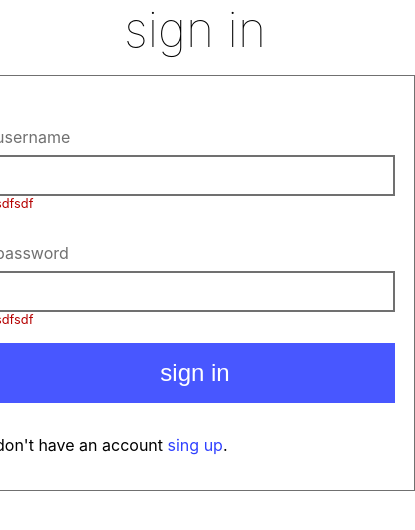
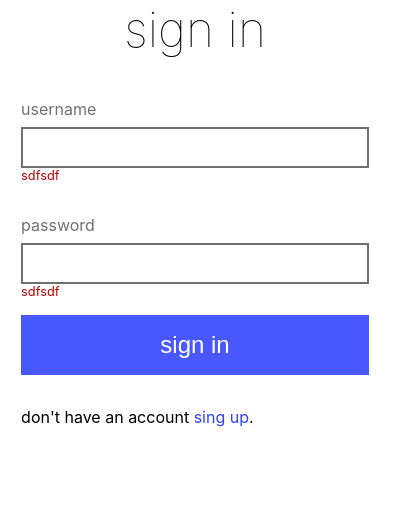
Before and after one commit to Alioo11/daily-manager, a Next.js app: page /signIn in a window 390 px wide. Shown: the top 530 px of the page, 415 px wide, since content can reach past the window. Built offline with nearby package versions, Linux system fonts and the light colour scheme.

Commit message:
adde responsive to signIn/signUp pages

```diff
--- a/styles/globals.css
+++ b/styles/globals.css
@@ -68,3 +68,30 @@ a {
   color: rgb(181, 0, 0);
   font-size: 0.8em
 }
+
+
+@media only screen and (max-width: 1900px) {}
+
+@media only screen and (max-width: 1300px) {}
+
+@media only screen and (max-width: 900px) {
+
+}
+
+@media only screen and (max-width: 550px) {
+
+.card {
+  padding: 0.5rem 0.1rem;
+  margin: 0 ;
+  border: none;
+  width: 90%;
+}
+.input{
+  width: 100%;
+}
+
+}
+
+@media only screen and (max-width: 300px) {
+
+}
```
